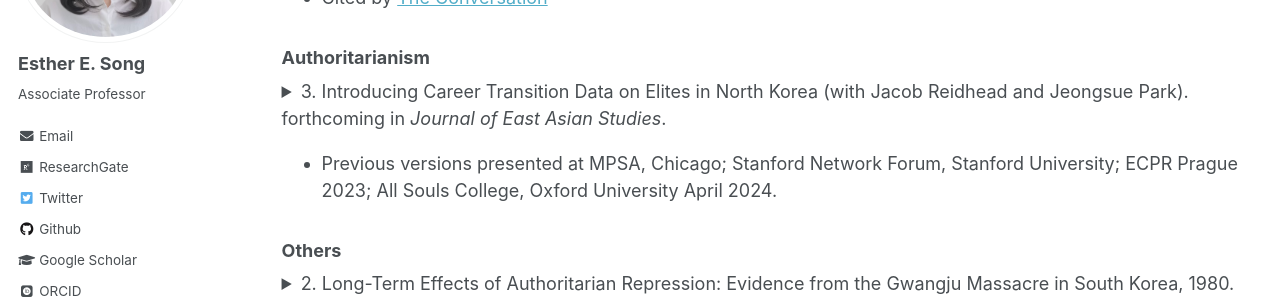
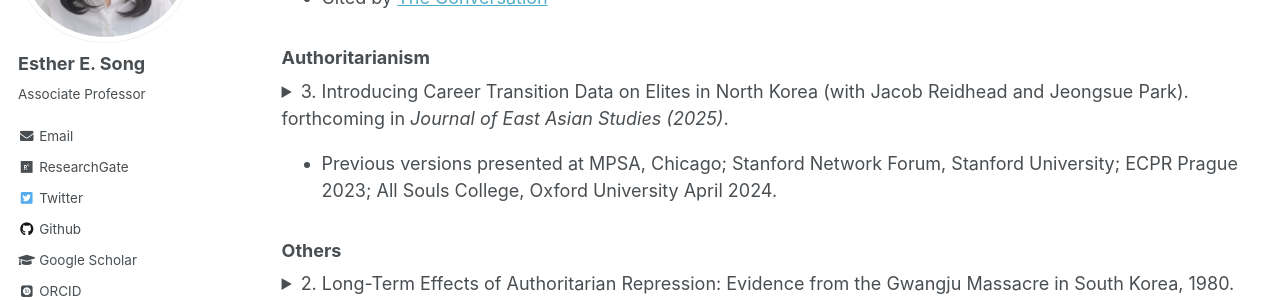
Before and after one commit to ehsong/ehsong.github.io, a Jekyll site: the page built from _pages/research.md, in a window 1280 px wide and 900 px high, scrolled down 1912 px. Shown: the part 152-452 px from the top of the window. Built offline with Jekyll 4.4.1, drawn with Linux system fonts in a browser that asks for light colours; some web fonts are replaced.

Commit message:
Update research.md

```diff
--- a/_pages/research.md
+++ b/_pages/research.md
@@ -39,7 +39,7 @@ In my post-doctoral period at GIGA, I started a second strand of research on glo
 
 ### Authoritarianism
 
-<details style="display:inline"><summary>3. Introducing Career Transition Data on Elites in North Korea (with Jacob Reidhead and Jeongsue Park). forthcoming in <em>Journal of East Asian Studies</em>.</summary><br><p>We introduce a novel dataset mapping career transitions of 505 elites in North Korea. Despite ample attention to granular data on elites, there's a lack of comprehensive information spanning state, party, military, and parastatal sectors. Granular rank and position data enable tracing intra- and inter-institutional elite mobility, opening new research avenues on North Korean elite studies and leader-elite dynamics in personalist autocracies. Exploiting within-regime threat level variation during successions, we test hypotheses on dictators' use of intra- versus inter-institutional elite management. We conclude with implications for new research directions in North Korean studies and authoritarianism literature.</p></details><ul><li><p>Previous versions presented at MPSA, Chicago; Stanford Network Forum, Stanford University; ECPR Prague 2023; All Souls College, Oxford University April 2024.</p></li></ul>
+<details style="display:inline"><summary>3. Introducing Career Transition Data on Elites in North Korea (with Jacob Reidhead and Jeongsue Park). forthcoming in <em>Journal of East Asian Studies (2025)</em>.</summary><br><p>We introduce a novel dataset mapping career transitions of 505 elites in North Korea. Despite ample attention to granular data on elites, there's a lack of comprehensive information spanning state, party, military, and parastatal sectors. Granular rank and position data enable tracing intra- and inter-institutional elite mobility, opening new research avenues on North Korean elite studies and leader-elite dynamics in personalist autocracies. Exploiting within-regime threat level variation during successions, we test hypotheses on dictators' use of intra- versus inter-institutional elite management. We conclude with implications for new research directions in North Korean studies and authoritarianism literature.</p></details><ul><li><p>Previous versions presented at MPSA, Chicago; Stanford Network Forum, Stanford University; ECPR Prague 2023; All Souls College, Oxford University April 2024.</p></li></ul>
 
 ### Others
 
```
